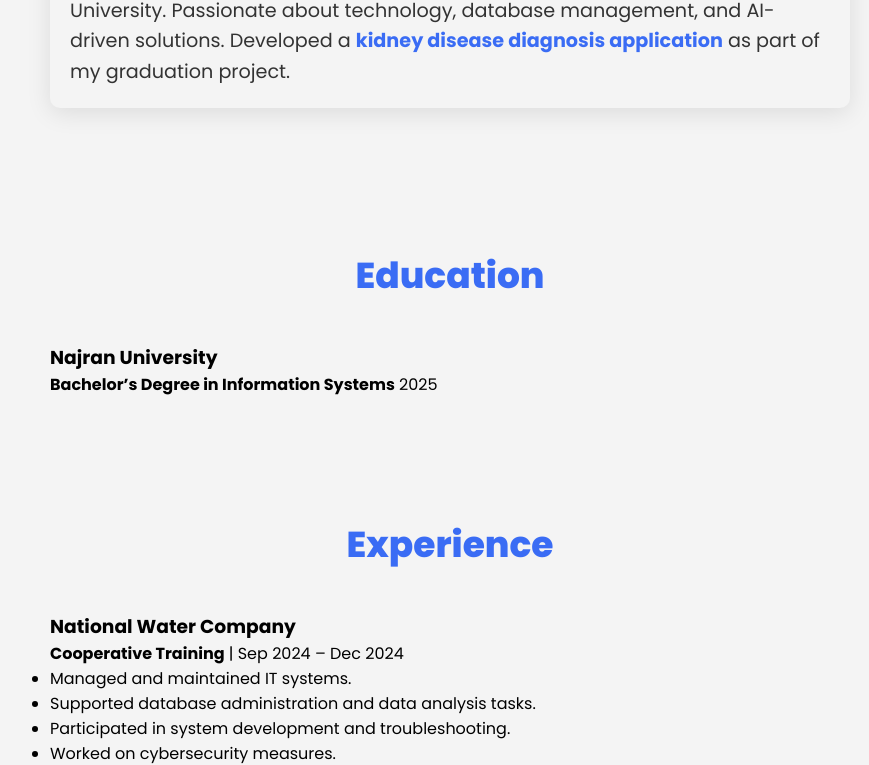
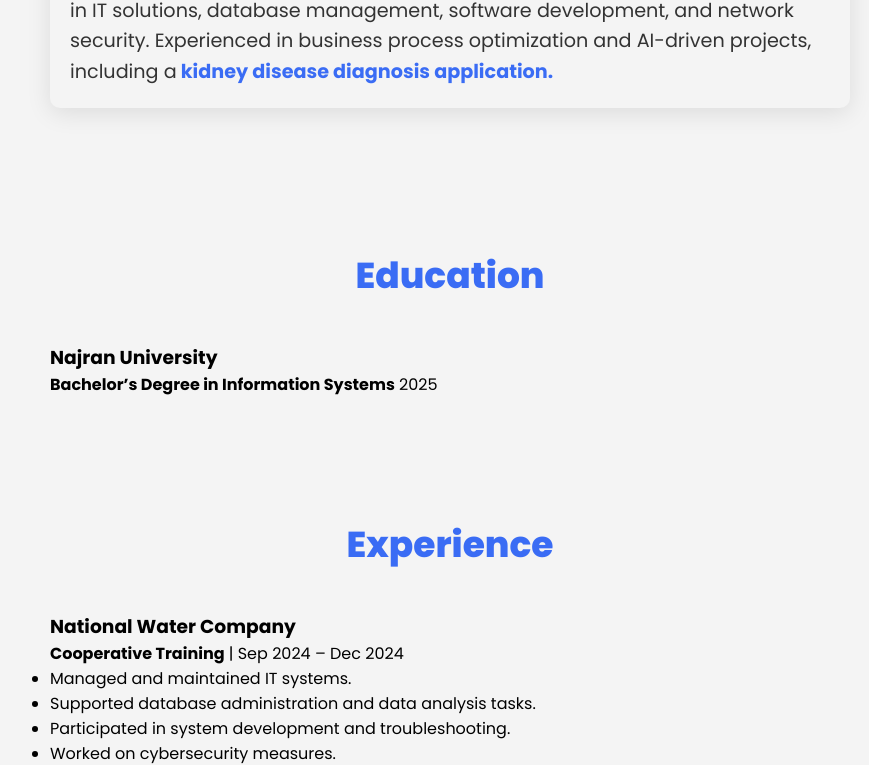
Before and after one commit to mohammed4alna/mycv, a plain HTML site: page index.html in a window 1280 px wide. Shown: the part 1010-1775 px from the top of the page, without its empty margins (190-1059 px from the left). Drawn offline with Linux system fonts and the light colour scheme.

Commit message:
Update index.html

```diff
--- a/index.html
+++ b/index.html
@@ -37,9 +37,8 @@
         <div class="about-container">
             <div class="about-content">
                 <p>
-                    I am <strong>Mohammed Alnahdi</strong>, a recent Information Systems graduate from Najran University.
-                    Passionate about technology, database management, and AI-driven solutions.
-                    Developed a <strong>kidney disease diagnosis application</strong> as part of my graduation project.
+                    I am <strong>Mohammed Alnahdi</strong>, Skilled Information Systems graduate with expertise in IT solutions, database management, software development, and network security. Experienced in business process optimization and AI-driven projects, including
+                     a<strong> kidney disease diagnosis application.</strong>
                 </p>
             </div>
         </div>
```
